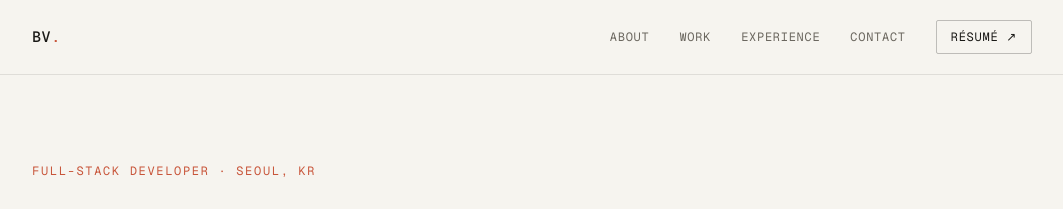
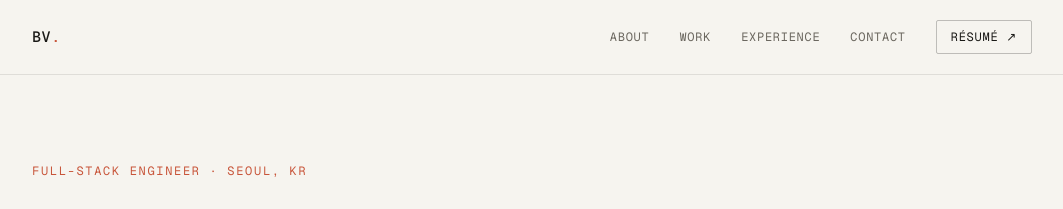
Before and after one commit to benvasseur/portfolio, a Next.js app: page / in a window 1280 px wide. Shown: the top 209 px of the page, without its empty margins (108-1171 px from the left). Built offline with nearby package versions, Linux system fonts and the light colour scheme.

Commit message:
update hero title

```diff
--- a/src/components/Hero.tsx
+++ b/src/components/Hero.tsx
@@ -17,7 +17,7 @@ export default function Hero() {
         transition={{ duration: 0.5, delay: 0.2 }}
         className="font-mono text-xs uppercase tracking-[0.14em] text-accent"
       >
-        Full-stack developer · Seoul, KR
+        Full-stack Engineer · Seoul, KR
       </motion.p>
 
       <motion.h1
```
